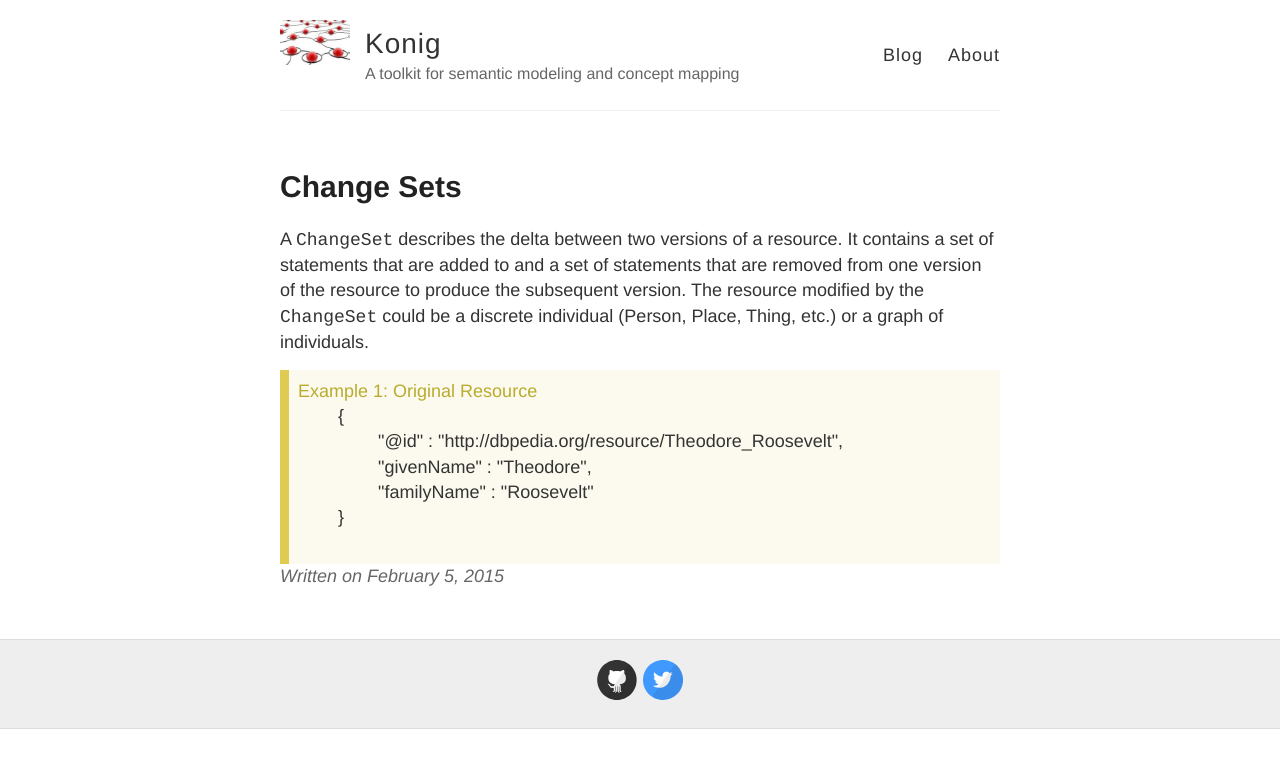
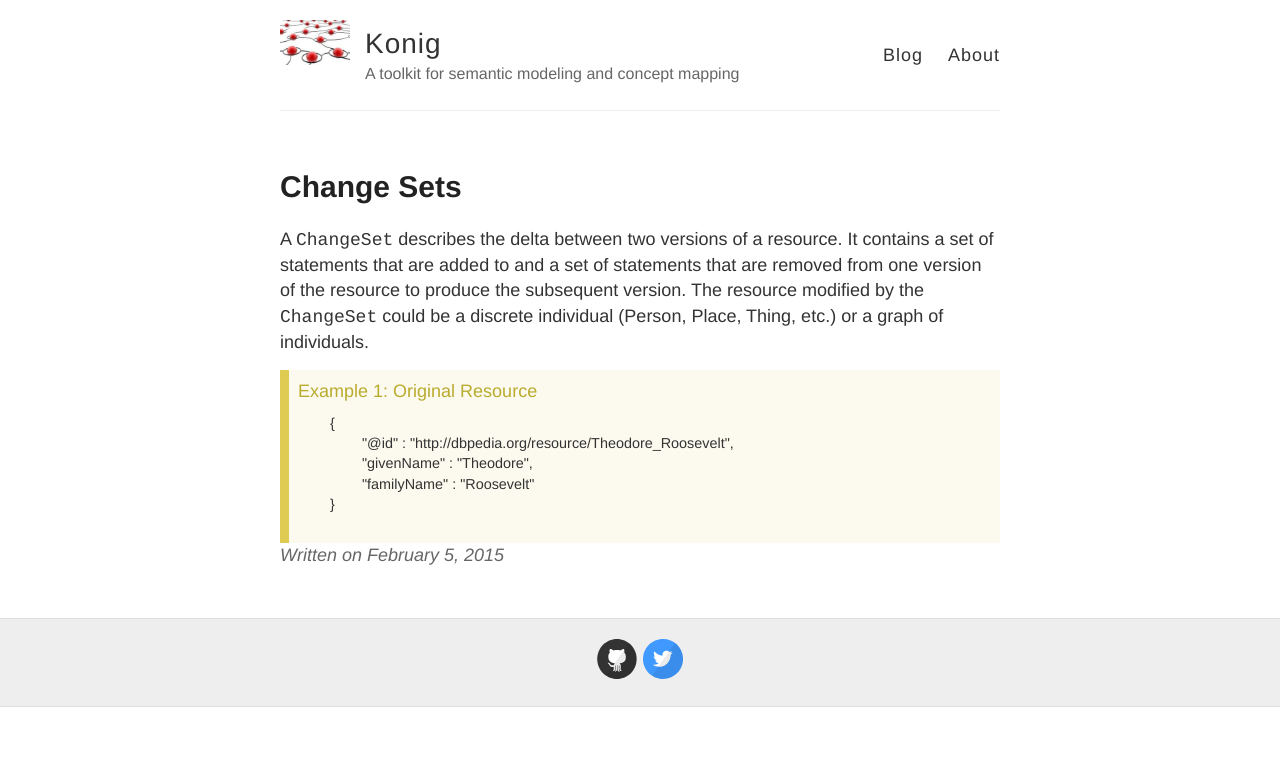
Before and after one commit to konigio/konigio.github.io, a Jekyll site: the page built from _posts/2015-02-05-Change-Sets.md, in a window 1280 px wide. Shown: the top 768 px of the page. Built offline with Jekyll 4.4.1, drawn with Linux system fonts in a browser that asks for light colours; Markdown is read by kramdown in place of the engine named in the settings.

Commit message:
Added json css class

```diff
--- a/_posts/2015-02-05-Change-Sets.md
+++ b/_posts/2015-02-05-Change-Sets.md
@@ -11,7 +11,7 @@ Place, Thing, etc.) or a graph of individuals.
 
 <div class="example">
 	<div class="example-title">Original Resource</div>
-	<pre>
+	<pre class="json">
 	{
 		"@id" : "http://dbpedia.org/resource/Theodore_Roosevelt",
 		"givenName" : "Theodore",
--- a/_sass/_konig.scss
+++ b/_sass/_konig.scss
@@ -16,6 +16,11 @@ div.example {
 }
 
 div.example-title {
-    min-width: 7.5em;
-    color: #b9ab2d;
+	margin-bottom: 0.5em;
+  min-width: 7.5em;
+  color: #b9ab2d;
 }
+
+pre.json {
+	font-size: 80%;
+}
```
